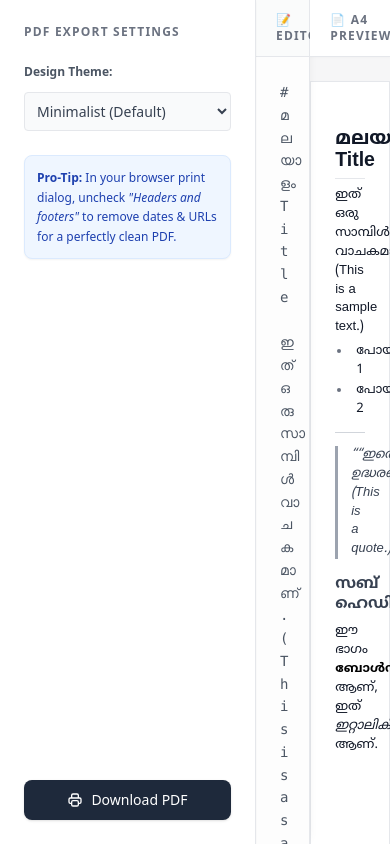
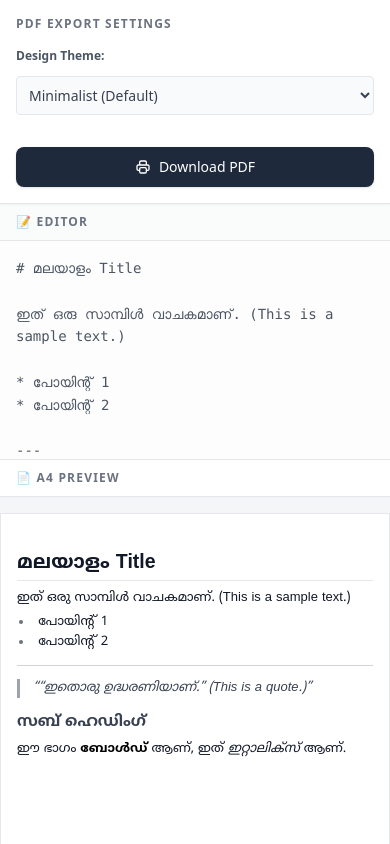
Before and after one commit to AmarjithTK/mdtopdfmal, a plain HTML site: page index.html in a window 390 px wide. Shown: the top 844 px of the page. Drawn offline with nearby package versions, Linux system fonts and the light colour scheme.

Commit message:
Make UI mobile responsive

```diff
--- a/index.html
+++ b/index.html
@@ -369,14 +369,14 @@
     }
   </script>
 </head>
-<body class="bg-gray-50 h-screen overflow-hidden text-gray-800 font-sans print:overflow-visible print:bg-white print:h-auto">
+<body class="bg-gray-50 h-auto overflow-auto md:h-screen md:overflow-hidden text-gray-800 font-sans print:overflow-visible print:bg-white print:h-auto">
 
-  <div class="flex h-full w-full print:block print:h-auto print:w-auto">
+  <div class="flex flex-col md:flex-row min-h-screen md:min-h-0 md:h-full w-full print:block print:h-auto print:w-auto">
     <!-- Sidebar -->
-    <aside class="w-64 bg-white border-r border-gray-200 flex flex-col p-6 print:hidden shadow-sm z-20">
-      <h2 class="text-xs font-bold text-gray-500 uppercase tracking-widest mb-6">PDF Export Settings</h2>
+    <aside class="w-full md:w-64 flex-none bg-white border-b md:border-b-0 md:border-r border-gray-200 flex flex-col p-4 md:p-6 print:hidden shadow-sm z-20">
+      <h2 class="text-xs font-bold text-gray-500 uppercase tracking-widest mb-4 md:mb-6">PDF Export Settings</h2>
 
-      <div class="mb-6 flex flex-col gap-2">
+      <div class="mb-4 md:mb-6 flex flex-col gap-2">
         <label class="text-xs font-semibold text-gray-600 block mb-1">Design Theme:</label>
         <select id="theme-selector" class="w-full bg-gray-50 border border-gray-200 text-gray-700 rounded p-2 text-sm focus:outline-none focus:ring-2 focus:ring-blue-500 focus:border-transparent cursor-pointer">
           <option value="prose-dense_minimal">Minimalist (Default)</option>
@@ -391,13 +391,13 @@
         </select>
       </div>
 
-      <div class="mb-6 flex flex-col gap-3">
+      <div class="mb-4 md:mb-6 flex flex-col gap-3 hidden md:flex">
         <div class="bg-blue-50 text-blue-800 text-xs p-3 rounded-lg border border-blue-100 leading-relaxed shadow-sm">
           <strong>Pro-Tip:</strong> In your browser print dialog, uncheck <em>"Headers and footers"</em> to remove dates & URLs for a perfectly clean PDF.
         </div>
       </div>
 
-      <div class="mt-auto">
+      <div class="mt-4 md:mt-auto">
         <button id="export-btn" class="w-full bg-slate-800 hover:bg-slate-900 text-white font-medium py-2.5 px-4 rounded-lg transition-colors shadow flex items-center justify-center gap-2 text-sm">
           <svg class="w-4 h-4" fill="none" stroke="currentColor" viewBox="0 0 24 24"><path stroke-linecap="round" stroke-linejoin="round" stroke-width="2" d="M17 17h2a2 2 0 002-2v-4a2 2 0 00-2-2H5a2 2 0 00-2 2v4a2 2 0 002 2h2m2 4h6a2 2 0 002-2v-4a2 2 0 00-2-2H9a2 2 0 00-2 2v4a2 2 0 002 2zm8-12V5a2 2 0 00-2-2H9a2 2 0 00-2 2v4h10z"></path></svg>
           Download PDF
@@ -406,21 +406,21 @@
     </aside>
 
     <!-- Markdown Editor -->
-    <div class="flex-1 bg-white border-r border-gray-200 print:hidden flex flex-col min-w-0 z-10 shadow-[4px_0_10px_-5px_rgba(0,0,0,0.05)]">
-      <div class="flex items-center justify-between border-b border-gray-200 px-5 py-3 bg-gray-50/80">
+    <div class="w-full md:w-auto md:flex-1 h-64 md:h-auto bg-white border-b md:border-b-0 md:border-r border-gray-200 print:hidden flex flex-col min-w-0 z-10 shadow-[4px_0_10px_-5px_rgba(0,0,0,0.05)]">
+      <div class="flex items-center justify-between border-b border-gray-200 px-4 md:px-5 py-2.5 md:py-3 bg-gray-50/80">
         <span class="text-xs font-bold text-gray-500 uppercase tracking-widest">📝 Editor</span>
       </div>
-      <textarea id="markdown-input" class="flex-1 w-full p-6 resize-none focus:outline-none font-mono text-sm text-gray-600 leading-relaxed bg-[#fdfdfd]" placeholder="Type your Markdown here (മലയാളം)..."></textarea>
+      <textarea id="markdown-input" class="flex-1 w-full p-4 md:p-6 resize-none focus:outline-none font-mono text-sm text-gray-600 leading-relaxed bg-[#fdfdfd]" placeholder="Type your Markdown here (മലയാളം)..."></textarea>
     </div>
 
     <!-- Live Preview -->
-    <div class="flex-[1.5] overflow-y-auto bg-gray-100/60 min-w-0 print-preview-bg print:overflow-visible print:bg-transparent print:w-full print:block print:flex-none">
-      <div class="flex items-center justify-between border-b border-gray-200 px-5 py-3 bg-white sticky top-0 z-10 shadow-[0_1px_2px_rgba(0,0,0,0.02)] print:hidden">
+    <div class="w-full md:w-auto md:flex-[1.5] min-h-[500px] md:min-h-0 overflow-y-auto bg-gray-100/60 min-w-0 print-preview-bg print:overflow-visible print:bg-transparent print:w-full print:block print:flex-none">
+      <div class="flex items-center justify-between border-b border-gray-200 px-4 md:px-5 py-2.5 md:py-3 bg-white sticky top-0 z-10 shadow-[0_1px_2px_rgba(0,0,0,0.02)] print:hidden">
         <span class="text-xs font-bold text-gray-500 uppercase tracking-widest">📄 A4 Preview</span>
       </div>
 
       <!-- The A4 shaped container -->
-      <div class="p-6 md:p-8 mx-auto my-6 max-w-[210mm] min-h-[297mm] bg-white shadow-md print-reset-container border border-gray-200 print:shadow-none print:border-none print:m-0 print:p-0 print:max-w-full">
+      <div class="p-4 md:p-8 mx-auto my-4 md:my-6 max-w-full md:max-w-[210mm] min-h-[297mm] bg-white shadow-md print-reset-container border border-gray-200 print:shadow-none print:border-none print:m-0 print:p-0 print:max-w-full">
         <div id="preview-content" class="prose prose-dense_minimal max-w-none"></div>
       </div>
     </div>
```
